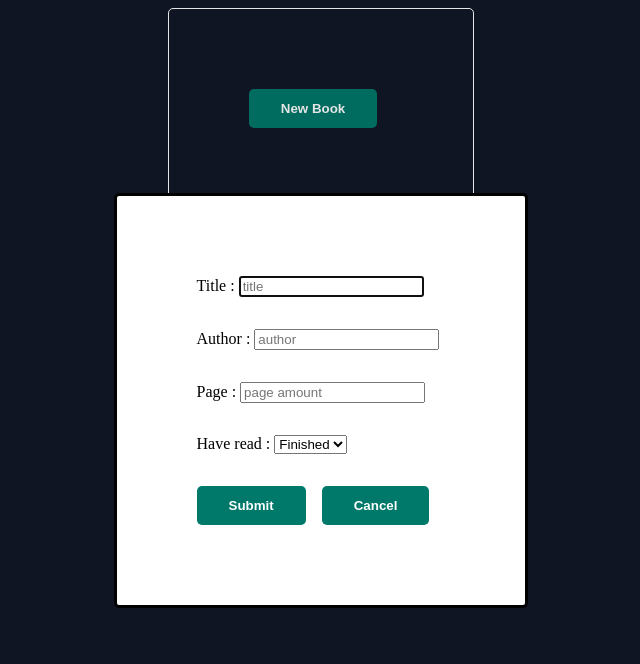
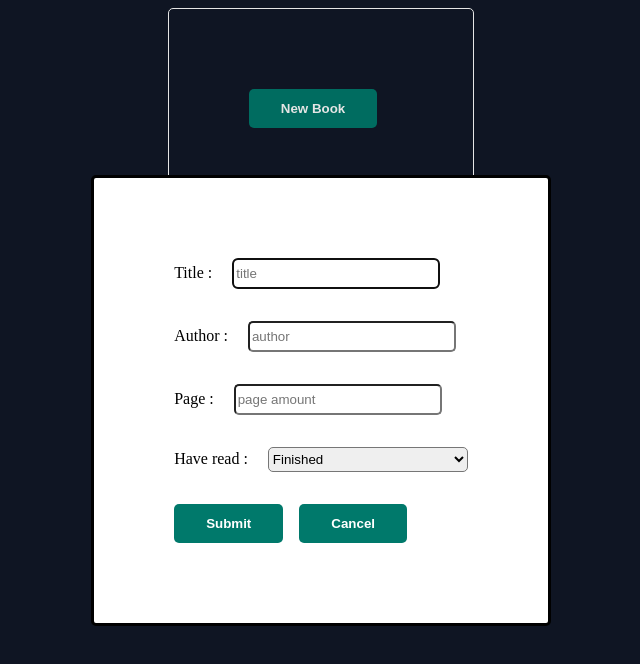
Before and after one commit to azanra/odin-library, a plain HTML site: page index.html in a window 1280 px wide. Both pictures are taken after a click on the button "New Book". Shown: the whole page, without its empty margins (319-959 px from the left). Drawn offline with Linux system fonts and the light colour scheme.

Commit message:
Set the size for input and select element

```diff
--- a/style/style.css
+++ b/style/style.css
@@ -27,7 +27,9 @@ button {
 
 button,
 dialog,
-.container {
+.container,
+input,
+select {
   border-radius: 5px;
 }
 
@@ -39,3 +41,10 @@ dialog,
 dialog div {
   margin-bottom: 2rem;
 }
+
+input,
+select {
+  height: 25px;
+  width: 200px;
+  margin-left: 1rem;
+}
```
